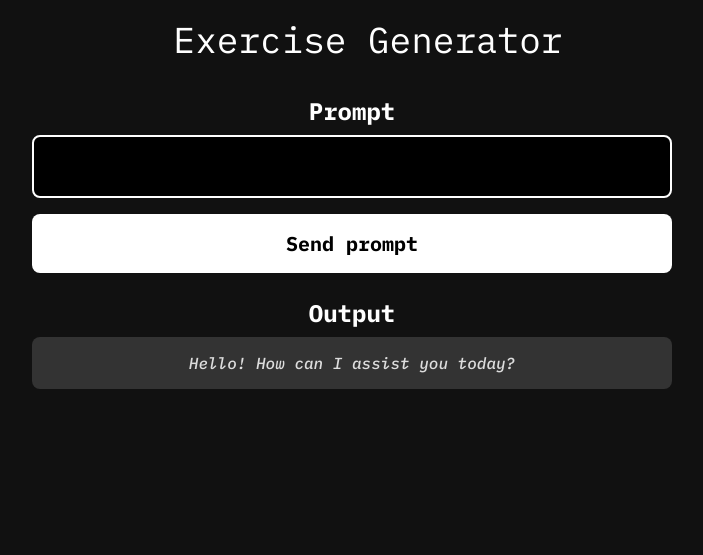
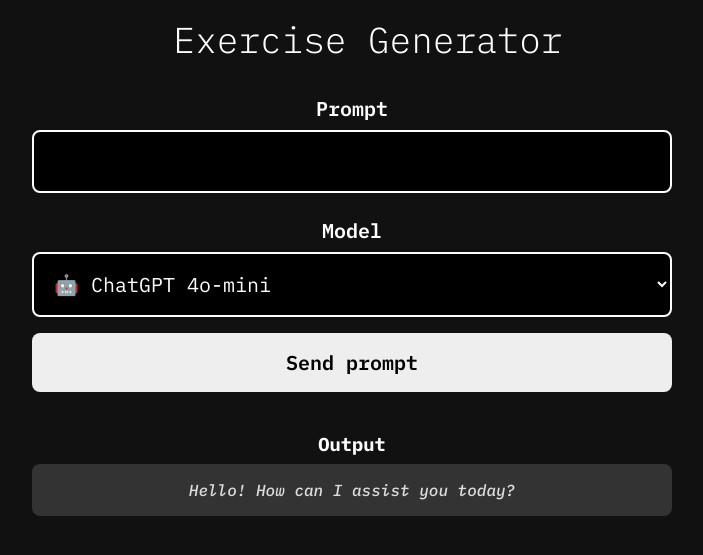
Before and after one commit to cs-24-dat-5-04/p5, a Flask app: page / in a window 1280 px wide. Shown: the top 555 px of the page, without its empty margins (288-991 px from the left). Run offline with Flask 3, Linux system fonts and the light colour scheme.

Commit message:
GPT model selection option

```diff
--- a/server.py
+++ b/server.py
@@ -9,7 +9,8 @@ app = Flask(__name__)
 def hello():
     output = "Hello! How can I assist you today?"
     if request.method == 'POST':
-        prompt = request.form['Prompt']
+        prompt = request.form['prompt']
+        model = request.form['model']
         with open('secrets.json', 'r') as file:
             secrets = json.load(file)
 
@@ -20,7 +21,7 @@ def hello():
         )
 
         completion = client.chat.completions.create(
-            model="gpt-4o-mini",
+            model=model,
             messages=[
                 {"role": "system", "content": "You are a helpful assistant."},
                 {
--- a/static/style.css
+++ b/static/style.css
@@ -1,5 +1,4 @@
 @import url('https://fonts.googleapis.com/css2?family=IBM+Plex+Mono:ital,wght@0,100;0,200;0,300;0,400;0,500;0,600;0,700;1,100;1,200;1,300;1,400;1,500;1,600;1,700&display=swap');
-
 * {
     padding: 0;
     margin: 0;
@@ -7,11 +6,9 @@
     font-family: 'IBM Plex Mono', sans-serif;
     color: white;
 }
-
 body {
     background-color: #111;
 }
-
 form {
     display: flex;
     flex-direction: column;
@@ -20,8 +17,7 @@ form {
     width: 50vw;
     margin-left: 25vw;
 }
-
-input {
+input, select {
     padding: 1rem;
     margin: 0.5rem 0;
     border: 2px solid white;
@@ -29,16 +25,26 @@ input {
     background-color: black;
     font-size: 1.25rem;
 }
+select:hover {
+    cursor: pointer;
+}
+input:hover, select:hover {
+    background-color: #222;
+}
 h1 {
     font-size: 2.25rem;
-    font-weight: 400;
+    font-weight: 300;
     margin: 1rem;
     width: 100%;
     text-align: center;
 }
 h3 {
-    font-size: 1.5rem;
+    margin-top: 2rem;
+}
+label {
+    font-size: 1.25rem;
     margin-top: 1rem;
+    font-weight: 600;
 }
 section#output {
     background-color: #333;
@@ -60,19 +66,20 @@ section#output * {
     padding: 0.5rem;
     line-height: 1;
 }
-
 input[type=submit] {
-    background-color: white;
+    background-color: #eee;
     border: 0;
     color: black;
-    font-weight: 900;
+    font-weight: 600;
     font-style: normal;
 }
-
+input[type=submit]:hover {
+    cursor: pointer;
+    background-color: white;
+}
 input:focus {
     outline: none;
 }
-
 ul, ol {
     list-style-position: inside;
 }
--- a/templates/index.html
+++ b/templates/index.html
@@ -9,8 +9,15 @@
 <body>
     <h1>Exercise Generator</h1>
     <form action="/" method="post">
-        <h3>Prompt</h3>
-        <input type="text" name="Prompt" id="prompt" autofocus>
+        <label for="prompt">Prompt</label>
+        <input type="text" name="prompt" id="prompt" autofocus>
+        <label for="model">Model</label>
+        <select name="model" id="model" class="decorated">
+          <option value="gpt-4o">🤖 ChatGPT 4o</option>
+          <option value="gpt-4o-mini" selected="selected">🤖 ChatGPT 4o-mini</option>
+          <option value="o1-preview">🔒 ChatGPT o1-preview</option>
+          <option value="o1-mini">🔒 ChatGPT o1-mini</option>
+        </select>
         <input type="submit" value="Send prompt">
         <h3>Output</h3>
         <section id="output">{{ output|safe }}</section>
```
